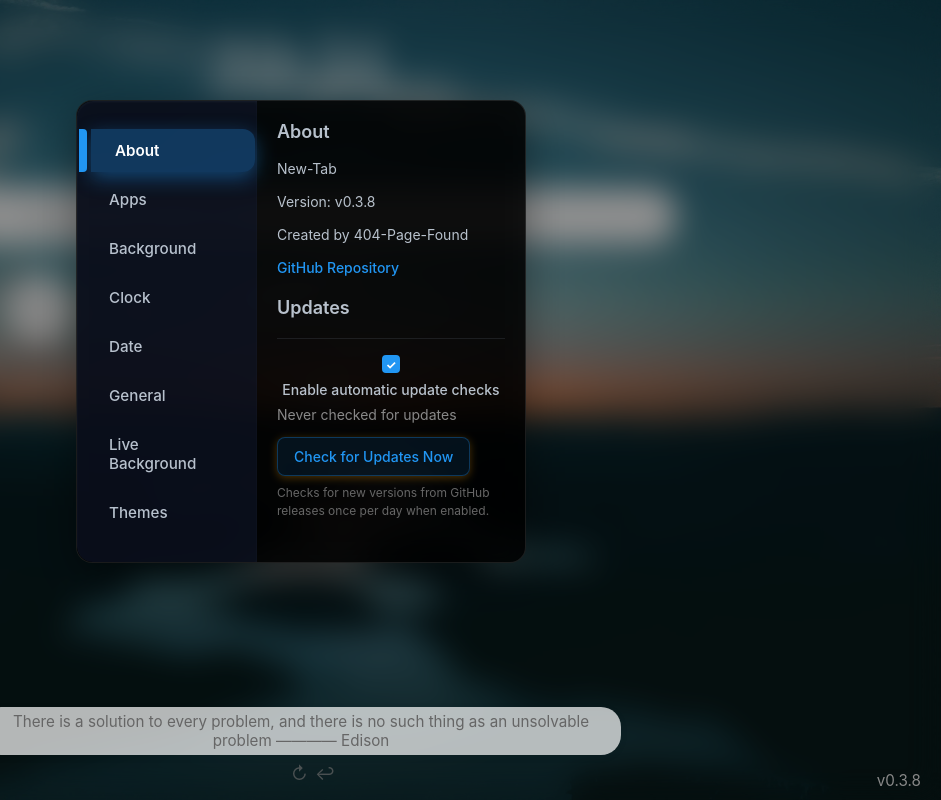
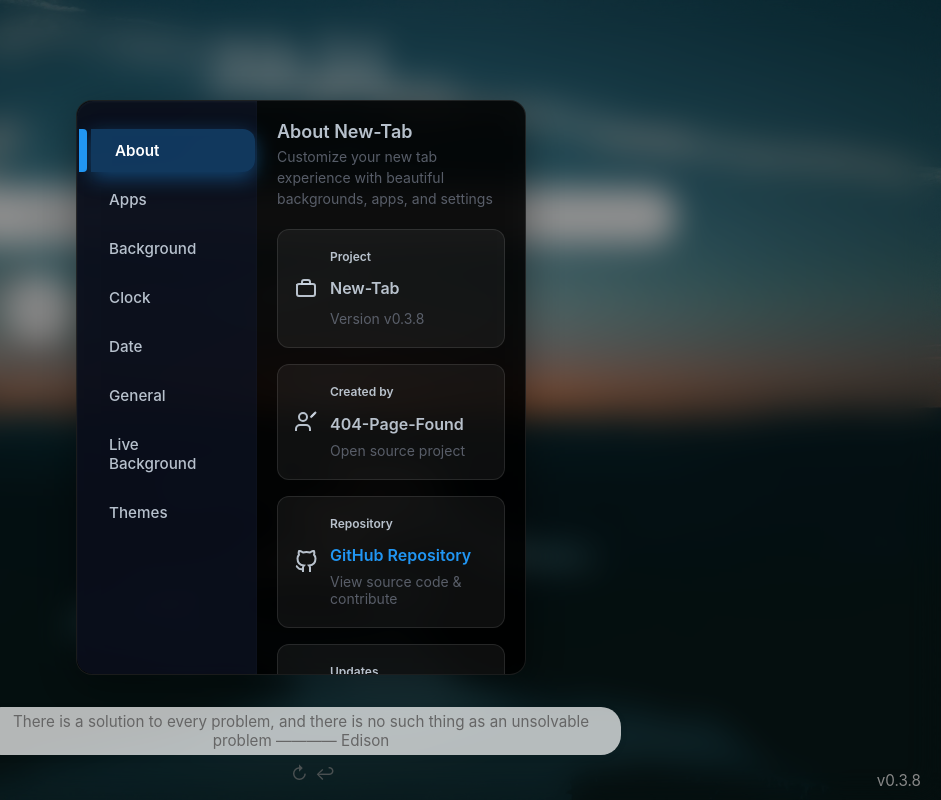
Before and after one commit to 404-Page-Found/New-Tab, a plain HTML site: page New-Tab.html in a window 1280 px wide. Both pictures are taken after a click on the link "Settings". Shown: the full height of the page, 339-1280 px from the left. Drawn offline with Linux system fonts and the light colour scheme; no server answers.

Commit message:
Introduced "About" in Settings to see the project's information

```diff
--- a/js/settings.js
+++ b/js/settings.js
@@ -305,27 +305,74 @@ function initAboutSection() {
 
     const currentVersion = window.CURRENT_VERSION;
     aboutSection.innerHTML = `
-      <h4>About</h4>
-      <p>New-Tab</p>
-      <p>Version: v${currentVersion}</p>
-      <p>Created by 404-Page-Found</p>
-      <a href="https://github.com/404-Page-Found/New-Tab" target="_blank">GitHub Repository</a>
+      <div class="about-setting-group">
+        <h4>About New-Tab</h4>
+        <p>Customize your new tab experience with beautiful backgrounds, apps, and settings</p>
 
-      <h4 style="margin-top: 20px;">Updates</h4>
-      <div class="update-settings-group">
-        <label style="display: flex; align-items: center; gap: 8px; cursor: pointer; margin-bottom: 12px;">
-          <input type="checkbox" id="update-check-enabled" style="cursor: pointer;" ${isEnabled ? 'checked' : ''} />
-          Enable automatic update checks
-        </label>
-        <p style="font-size: 14px; color: #888; margin-bottom: 12px;">
-          ${updateStatus}
-        </p>
-        <button id="manual-update-check" class="setting-btn secondary" style="margin-bottom: 8px;">
-          Check for Updates Now
-        </button>
-        <p style="font-size: 12px; color: #666;">
-          Checks for new versions from GitHub releases once per day when enabled.
-        </p>
+        <div class="about-cards">
+          <div class="setting-card">
+            <svg class="setting-icon" viewBox="0 0 24 24" fill="none" stroke="currentColor" stroke-width="2">
+              <path d="M3 7v10a2 2 0 0 0 2 2h14a2 2 0 0 0 2-2V9a2 2 0 0 0-2-2H5a2 2 0 0 0-2 2Z"></path>
+              <path d="M8 5a2 2 0 0 1 2-2h4a2 2 0 0 1 2 2v2H8V5Z"></path>
+              <path d="M16 14h.01"></path>
+              <path d="M8 14h.01"></path>
+              <path d="M12 14h.01"></path>
+            </svg>
+            <div class="setting-content">
+              <label>Project</label>
+              <div style="font-size: 16px; font-weight: 600; color: var(--settings-text-color); margin-bottom: 4px;">New-Tab</div>
+              <div style="font-size: 14px; color: rgba(107, 114, 128, 0.8);">Version v${currentVersion}</div>
+            </div>
+          </div>
+
+          <div class="setting-card">
+            <svg class="setting-icon" viewBox="0 0 24 24" fill="none" stroke="currentColor" stroke-width="2">
+              <path d="M16 21v-2a4 4 0 0 0-4-4H6a4 4 0 0 0-4 4v2"></path>
+              <circle cx="9" cy="7" r="4"></circle>
+              <path d="M22 2l-4.5 4.5"></path>
+              <path d="M21 3l-4.5 4.5"></path>
+            </svg>
+            <div class="setting-content">
+              <label>Created by</label>
+              <div style="font-size: 16px; font-weight: 600; color: var(--settings-text-color);">404-Page-Found</div>
+              <div style="font-size: 14px; color: rgba(107, 114, 128, 0.8);">Open source project</div>
+            </div>
+          </div>
+
+          <div class="setting-card">
+            <svg class="setting-icon" viewBox="0 0 24 24" fill="none" stroke="currentColor" stroke-width="2">
+              <path d="M9 19c-5 1.5-5-2.5-7-3m14 6v-3.87a3.37 3.37 0 0 0-.94-2.61c3.14-.35 6.44-1.54 6.44-7A5.44 5.44 0 0 0 20 4.77 5.07 5.07 0 0 0 19.91 1S18.73.65 16 2.48a13.38 13.38 0 0 0-7 0C6.27.65 5.09 1 5.09 1A5.07 5.07 0 0 0 5 4.77a5.44 5.44 0 0 0-1.5 3.78c0 5.42 3.3 6.61 6.44 7A3.37 3.37 0 0 0 9 18.13V22"></path>
+            </svg>
+            <div class="setting-content">
+              <label>Repository</label>
+              <a href="https://github.com/404-Page-Found/New-Tab" target="_blank" style="font-size: 16px; font-weight: 600; color: #2196f3; text-decoration: none; transition: all 0.2s ease;">GitHub Repository</a>
+              <div style="font-size: 14px; color: rgba(107, 114, 128, 0.8);">View source code & contribute</div>
+            </div>
+          </div>
+
+          <div class="setting-card">
+            <svg class="setting-icon" viewBox="0 0 24 24" fill="none" stroke="currentColor" stroke-width="2">
+              <path d="M4 4v16l13.5-8L4 4z"></path>
+              <path d="M20 12h-3"></path>
+            </svg>
+            <div class="setting-content">
+              <label>Updates</label>
+              <div style="display: flex; align-items: center; gap: 12px; margin-bottom: 8px;">
+                <input type="checkbox" id="update-check-enabled" style="cursor: pointer;" ${isEnabled ? 'checked' : ''} />
+                <span style="font-size: 14px; color: var(--settings-text-color);">Enable automatic update checks</span>
+              </div>
+              <div style="font-size: 13px; color: rgba(107, 114, 128, 0.8); margin-bottom: 12px;">
+                ${updateStatus}
+              </div>
+              <button id="manual-update-check" class="setting-btn secondary" style="font-size: 13px; padding: 8px 12px;">
+                Check for Updates Now
+              </button>
+              <div style="font-size: 12px; color: rgba(107, 114, 128, 0.7); margin-top: 8px;">
+                Checks for new versions from GitHub releases once per day when enabled.
+              </div>
+            </div>
+          </div>
+        </div>
       </div>
     `;
 
--- a/style.css
+++ b/style.css
@@ -2040,39 +2040,72 @@ body.light-theme .app-context-menu {
 }
 
 /* About Section Styles */
-.settings-section[data-section="about"] h4 {
-  margin: 0 0 16px 0;
+.about-setting-group {
+  margin-bottom: 24px;
+  padding-bottom: 16px;
+  border-bottom: 1px solid rgba(107, 114, 128, 0.2);
+}
+
+.about-setting-group:last-child {
+  border-bottom: none;
+  margin-bottom: 0;
+}
+
+.about-setting-group h4 {
+  margin: 0 0 4px 0;
   font-size: 18px;
   font-weight: 600;
   color: var(--settings-text-color);
 }
 
-.settings-section[data-section="about"] p {
-  margin: 0 0 12px 0;
+.about-setting-group > p {
+  margin: 0 0 20px 0;
   font-size: 14px;
-  color: var(--settings-text-color);
+  color: rgba(107, 114, 128, 0.8);
   line-height: 1.5;
 }
 
-.settings-section[data-section="about"] a {
+.about-cards {
+  display: grid;
+  grid-template-columns: 1fr;
+  gap: 16px;
+}
+
+.about-cards .setting-card {
+  margin-bottom: 0;
+}
+
+.about-cards .setting-card a {
   color: #2196f3;
   text-decoration: none;
-  font-size: 14px;
-  font-weight: 500;
-  transition: all 0.2s ease;
-}
-
-.settings-section[data-section="about"] a:hover {
+  font-size: 16px;
+  font-weight: 600;
+  transition: all 0.2s ease;
+}
+
+.about-cards .setting-card a:hover {
   color: #1976d2;
   text-decoration: underline;
 }
 
 /* Light theme adjustments for About section */
-body.light-theme .settings-section[data-section="about"] a {
+body.light-theme .about-setting-group {
+  border-color: rgba(0, 0, 0, 0.1);
+}
+
+body.light-theme .about-setting-group h4 {
+  color: rgba(55, 65, 81, 0.9);
+}
+
+body.light-theme .about-setting-group > p {
+  color: rgba(107, 114, 128, 0.8);
+}
+
+body.light-theme .about-cards .setting-card a {
   color: #1976d2;
 }
 
-body.light-theme .settings-section[data-section="about"] a:hover {
+body.light-theme .about-cards .setting-card a:hover {
   color: #1565c0;
 }
 
```
